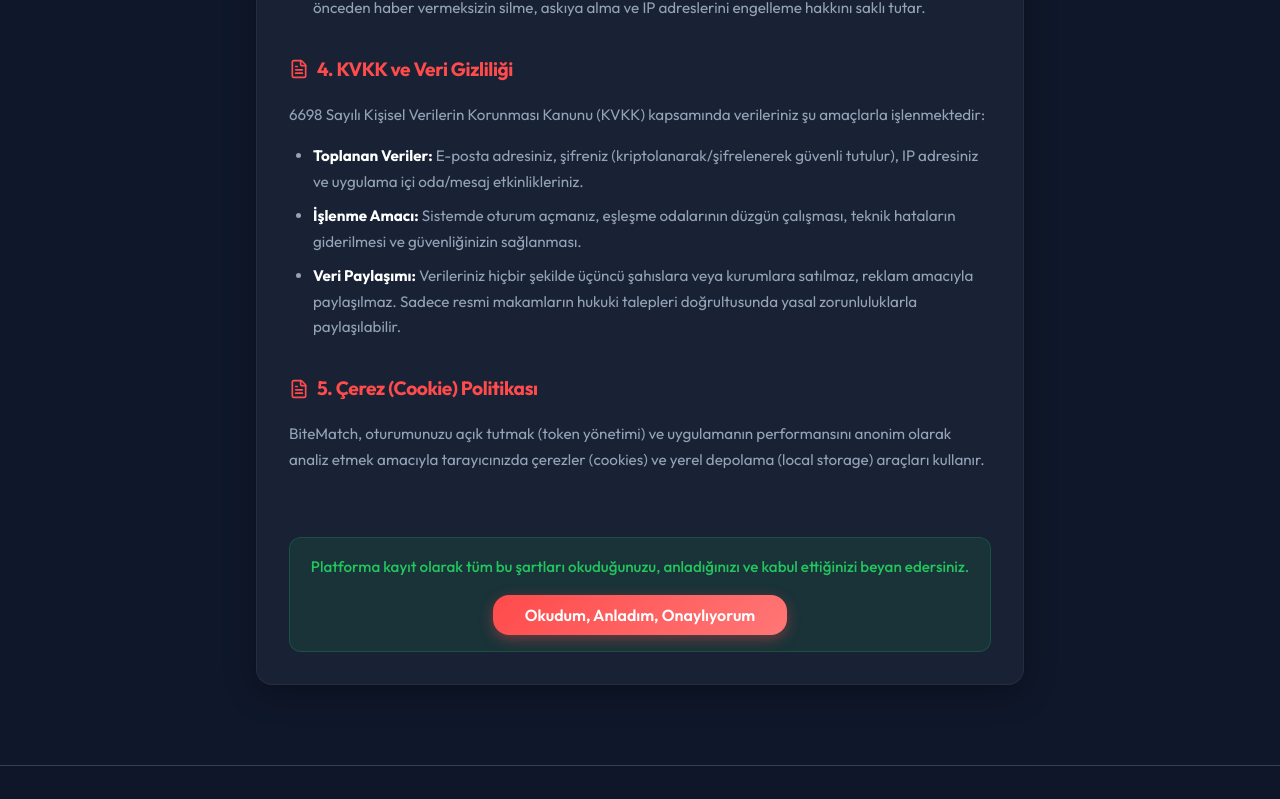
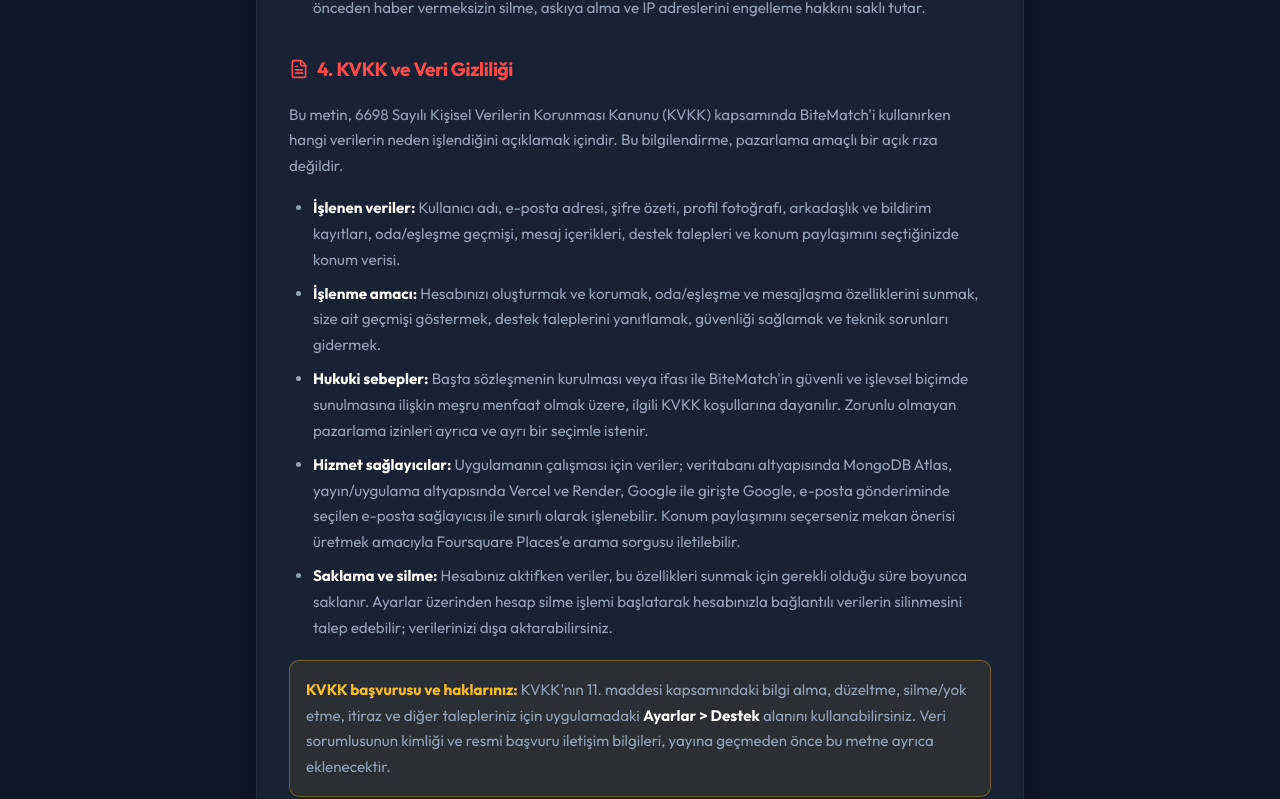
Before and after one commit to huseyinnuslu/BiteMatchh, a React (Vite) app in the folder frontend/: page /terms in a window 1280 px wide. Shown: the part 934-1733 px from the top of the page. Built offline with nearby package versions, Linux system fonts and the light colour scheme.

Commit message:
KVKK onay akışını ayır

```diff
--- a/frontend/src/pages/Login.jsx
+++ b/frontend/src/pages/Login.jsx
@@ -46,6 +46,10 @@
           } else {
             navigate(from, { replace: true });
           }
+        } else if (result.requiresRegistrationConsent) {
+          // İlk Google kaydı için sözleşme ve KVKK bilgilendirmesi kayıt
+          // ekranında alınır; mevcut Google kullanıcıları bu adıma düşmez.
+          navigate('/register', { state: { from: fromLocation }, replace: true });
         }
       } catch {
         // hata AuthContext'te toast ile gösterilir
--- a/frontend/src/pages/Register.jsx
+++ b/frontend/src/pages/Register.jsx
@@ -12,6 +12,7 @@
   const [email, setEmail] = useState('');
   const [password, setPassword] = useState('');
   const [termsAccepted, setTermsAccepted] = useState(false);
+  const [privacyNoticeAcknowledged, setPrivacyNoticeAcknowledged] = useState(false);
   const [googleLoading, setGoogleLoading] = useState(false);
 
   const [errors, setErrors] = useState({ username: '', email: '', password: '' });
@@ -58,7 +59,7 @@
   };
 
   const isFormValid =
-    username && email && password && termsAccepted &&
+    username && email && password && termsAccepted && privacyNoticeAcknowledged &&
     !validateUsername(username) && !validateEmail(email) && !validatePassword(password);
 
   const handleSubmit = async (e) => {
@@ -74,7 +75,7 @@
       return;
     }
 
-    const result = await register(username, email, password, termsAccepted);
+    const result = await register(username, email, password, termsAccepted, privacyNoticeAcknowledged);
     if (result.success) navigate(from, { replace: true });
   };
 
@@ -87,7 +88,7 @@
           headers: { Authorization: `Bearer ${tokenResponse.access_token}` },
         });
         const userInfo = await userInfoRes.json();
-        const result = await googleLogin(tokenResponse.access_token, userInfo, termsAccepted);
+        const result = await googleLogin(tokenResponse.access_token, userInfo, termsAccepted, privacyNoticeAcknowledged);
         if (result.success) {
           if (result.requiresUsernameSetup) {
             sessionStorage.setItem('bitematch_post_onboarding_path', from);
@@ -129,7 +130,7 @@
         {GOOGLE_ENABLED && <button
           type="button"
           onClick={() => handleGoogleLogin()}
-          disabled={googleLoading || !termsAccepted}
+          disabled={googleLoading || !termsAccepted || !privacyNoticeAcknowledged}
           style={{
             width: '100%',
             display: 'flex',
@@ -143,12 +144,12 @@
             borderRadius: '8px',
             fontSize: '0.95rem',
             fontWeight: 600,
-            cursor: googleLoading || !termsAccepted ? 'not-allowed' : 'pointer',
-            opacity: googleLoading || !termsAccepted ? 0.7 : 1,
+            cursor: googleLoading || !termsAccepted || !privacyNoticeAcknowledged ? 'not-allowed' : 'pointer',
+            opacity: googleLoading || !termsAccepted || !privacyNoticeAcknowledged ? 0.7 : 1,
             transition: 'all 0.2s ease',
             marginBottom: '1.25rem',
           }}
-          onMouseEnter={(e) => { if (!googleLoading && termsAccepted) e.currentTarget.style.boxShadow = '0 2px 10px rgba(0,0,0,0.15)'; }}
+          onMouseEnter={(e) => { if (!googleLoading && termsAccepted && privacyNoticeAcknowledged) e.currentTarget.style.boxShadow = '0 2px 10px rgba(0,0,0,0.15)'; }}
           onMouseLeave={(e) => { e.currentTarget.style.boxShadow = 'none'; }}
         >
           <svg width="20" height="20" viewBox="0 0 48 48">
@@ -160,9 +161,9 @@
           </svg>
           {googleLoading ? 'Devam ediliyor...' : 'Google ile Devam Et'}
         </button>}
-        {GOOGLE_ENABLED && !termsAccepted && (
+        {GOOGLE_ENABLED && (!termsAccepted || !privacyNoticeAcknowledged) && (
           <p style={{ margin: '-.7rem 0 1.15rem', color: 'var(--text-muted)', fontSize: '.76rem', textAlign: 'center', lineHeight: 1.45 }}>
-            Google ile devam etmeden önce aşağıdaki sözleşme ve KVKK onayını ver.
+            Google ile devam etmeden önce aşağıdaki sözleşme kabulünü ve KVKK bilgilendirmesini tamamla.
           </p>
         )}
 
@@ -208,7 +209,7 @@
             <ErrorMsg field="password" />
           </div>
 
-          {/* KVKK Bilgilendirmesi (Checkbox) */}
+          {/* Sözleşme kabulü ve KVKK bilgilendirmesi ayrı kaydedilir. */}
           <div style={{ marginTop: '1.5rem', marginBottom: '1rem', display: 'flex', alignItems: 'flex-start', gap: '0.8rem', cursor: 'pointer' }} onClick={() => setTermsAccepted(!termsAccepted)}>
             <div style={{
               minWidth: '20px', height: '20px', borderRadius: '4px',
@@ -220,7 +221,21 @@
               {termsAccepted && <svg width="12" height="12" viewBox="0 0 24 24" fill="none" stroke="white" strokeWidth="4" strokeLinecap="round" strokeLinejoin="round"><polyline points="20 6 9 17 4 12"></polyline></svg>}
             </div>
             <div style={{ fontSize: '0.85rem', color: 'var(--text-muted)', lineHeight: '1.5' }}>
-              <Link to="/terms" onClick={e => e.stopPropagation()} style={{ color: 'var(--primary)', textDecoration: 'underline' }}>Kullanıcı Sözleşmesi ve KVKK Aydınlatma Metni</Link>'ni okudum ve kabul ediyorum.
+              <Link to="/terms" onClick={e => e.stopPropagation()} style={{ color: 'var(--primary)', textDecoration: 'underline' }}>Kullanıcı Sözleşmesi</Link>'ni okudum ve kabul ediyorum.
+            </div>
+          </div>
+
+          <div style={{ marginBottom: '1rem', display: 'flex', alignItems: 'flex-start', gap: '0.8rem', cursor: 'pointer' }} onClick={() => setPrivacyNoticeAcknowledged(!privacyNoticeAcknowledged)}>
+            <div style={{
+              minWidth: '20px', height: '20px', borderRadius: '4px',
+              border: `2px solid ${privacyNoticeAcknowledged ? 'var(--primary)' : 'rgba(255,255,255,0.2)'}`,
+              background: privacyNoticeAcknowledged ? 'var(--primary)' : 'transparent',
+              display: 'flex', alignItems: 'center', justifyContent: 'center', marginTop: '0.1rem', transition: 'all 0.2s',
+            }}>
+              {privacyNoticeAcknowledged && <svg width="12" height="12" viewBox="0 0 24 24" fill="none" stroke="white" strokeWidth="4" strokeLinecap="round" strokeLinejoin="round"><polyline points="20 6 9 17 4 12"></polyline></svg>}
+            </div>
+            <div style={{ fontSize: '0.85rem', color: 'var(--text-muted)', lineHeight: '1.5' }}>
+              <Link to="/terms#kvkk" onClick={e => e.stopPropagation()} style={{ color: 'var(--primary)', textDecoration: 'underline' }}>KVKK Aydınlatma Metni</Link> kapsamında kişisel verilerimin işlenmesi hakkında bilgilendirildim.
             </div>
           </div>
 
--- a/frontend/src/pages/Terms.jsx
+++ b/frontend/src/pages/Terms.jsx
@@ -61,18 +61,23 @@
           </ul>
         </section>
 
-        <section>
+        <section id="kvkk">
           <h2 style={{ fontSize: '1.2rem', color: 'var(--primary)', display: 'flex', alignItems: 'center', gap: '0.5rem', marginBottom: '1rem' }}>
             <FileText size={20} /> 4. KVKK ve Veri Gizliliği
           </h2>
           <p style={{ color: 'var(--text-muted)', marginBottom: '1rem' }}>
-            6698 Sayılı Kişisel Verilerin Korunması Kanunu (KVKK) kapsamında verileriniz şu amaçlarla işlenmektedir:
+            Bu metin, 6698 Sayılı Kişisel Verilerin Korunması Kanunu (KVKK) kapsamında BiteMatch'i kullanırken hangi verilerin neden işlendiğini açıklamak içindir. Bu bilgilendirme, pazarlama amaçlı bir açık rıza değildir.
           </p>
           <ul style={{ color: 'var(--text-muted)', paddingLeft: '1.5rem', display: 'flex', flexDirection: 'column', gap: '0.5rem' }}>
-            <li><strong style={{ color: 'white' }}>Toplanan Veriler:</strong> E-posta adresiniz, şifreniz (kriptolanarak/şifrelenerek güvenli tutulur), IP adresiniz ve uygulama içi oda/mesaj etkinlikleriniz.</li>
-            <li><strong style={{ color: 'white' }}>İşlenme Amacı:</strong> Sistemde oturum açmanız, eşleşme odalarının düzgün çalışması, teknik hataların giderilmesi ve güvenliğinizin sağlanması.</li>
-            <li><strong style={{ color: 'white' }}>Veri Paylaşımı:</strong> Verileriniz hiçbir şekilde üçüncü şahıslara veya kurumlara satılmaz, reklam amacıyla paylaşılmaz. Sadece resmi makamların hukuki talepleri doğrultusunda yasal zorunluluklarla paylaşılabilir.</li>
+            <li><strong style={{ color: 'white' }}>İşlenen veriler:</strong> Kullanıcı adı, e-posta adresi, şifre özeti, profil fotoğrafı, arkadaşlık ve bildirim kayıtları, oda/eşleşme geçmişi, mesaj içerikleri, destek talepleri ve konum paylaşımını seçtiğinizde konum verisi.</li>
+            <li><strong style={{ color: 'white' }}>İşlenme amacı:</strong> Hesabınızı oluşturmak ve korumak, oda/eşleşme ve mesajlaşma özelliklerini sunmak, size ait geçmişi göstermek, destek taleplerini yanıtlamak, güvenliği sağlamak ve teknik sorunları gidermek.</li>
+            <li><strong style={{ color: 'white' }}>Hukuki sebepler:</strong> Başta sözleşmenin kurulması veya ifası ile BiteMatch'in güvenli ve işlevsel biçimde sunulmasına ilişkin meşru menfaat olmak üzere, ilgili KVKK koşullarına dayanılır. Zorunlu olmayan pazarlama izinleri ayrıca ve ayrı bir seçimle istenir.</li>
+            <li><strong style={{ color: 'white' }}>Hizmet sağlayıcılar:</strong> Uygulamanın çalışması için veriler; veritabanı altyapısında MongoDB Atlas, yayın/uygulama altyapısında Vercel ve Render, Google ile girişte Google, e-posta gönderiminde seçilen e-posta sağlayıcısı ile sınırlı olarak işlenebilir. Konum paylaşımını seçerseniz mekan önerisi üretmek amacıyla Foursquare Places'e arama sorgusu iletilebilir.</li>
+            <li><strong style={{ color: 'white' }}>Saklama ve silme:</strong> Hesabınız aktifken veriler, bu özellikleri sunmak için gerekli olduğu süre boyunca saklanır. Ayarlar üzerinden hesap silme işlemi başlatarak hesabınızla bağlantılı verilerin silinmesini talep edebilir; verilerinizi dışa aktarabilirsiniz.</li>
           </ul>
+          <div style={{ marginTop: '1.2rem', padding: '1rem', border: '1px solid rgba(251,191,36,.35)', background: 'rgba(251,191,36,.08)', borderRadius: '10px', color: 'var(--text-muted)' }}>
+            <strong style={{ color: '#fbbf24' }}>KVKK başvurusu ve haklarınız:</strong> KVKK'nın 11. maddesi kapsamındaki bilgi alma, düzeltme, silme/yok etme, itiraz ve diğer talepleriniz için uygulamadaki <strong style={{ color: 'white' }}>Ayarlar &gt; Destek</strong> alanını kullanabilirsiniz. Veri sorumlusunun kimliği ve resmi başvuru iletişim bilgileri, yayına geçmeden önce bu metne ayrıca eklenecektir.
+          </div>
         </section>
 
         <section>
@@ -86,7 +91,7 @@
 
         <div style={{ marginTop: '2rem', padding: '1rem', background: 'rgba(34,197,94,0.1)', border: '1px solid rgba(34,197,94,0.2)', borderRadius: '12px', textAlign: 'center' }}>
           <p style={{ color: 'var(--success)', margin: '0 0 1rem', fontWeight: 500 }}>
-            Platforma kayıt olarak tüm bu şartları okuduğunuzu, anladığınızı ve kabul ettiğinizi beyan edersiniz.
+            Platforma kayıt olurken Kullanıcı Sözleşmesi kabulünüz ve KVKK Aydınlatma Metni'ni okuduğunuza ilişkin bilgilendirme onayınız ayrı ayrı kaydedilir.
           </p>
           <button
             onClick={() => navigate(-1)}
```
Also changed, not shown: frontend/src/context/AuthContext.jsx (+9 -5 lines), 1 other file (tests, documents, lock files or other folders).
